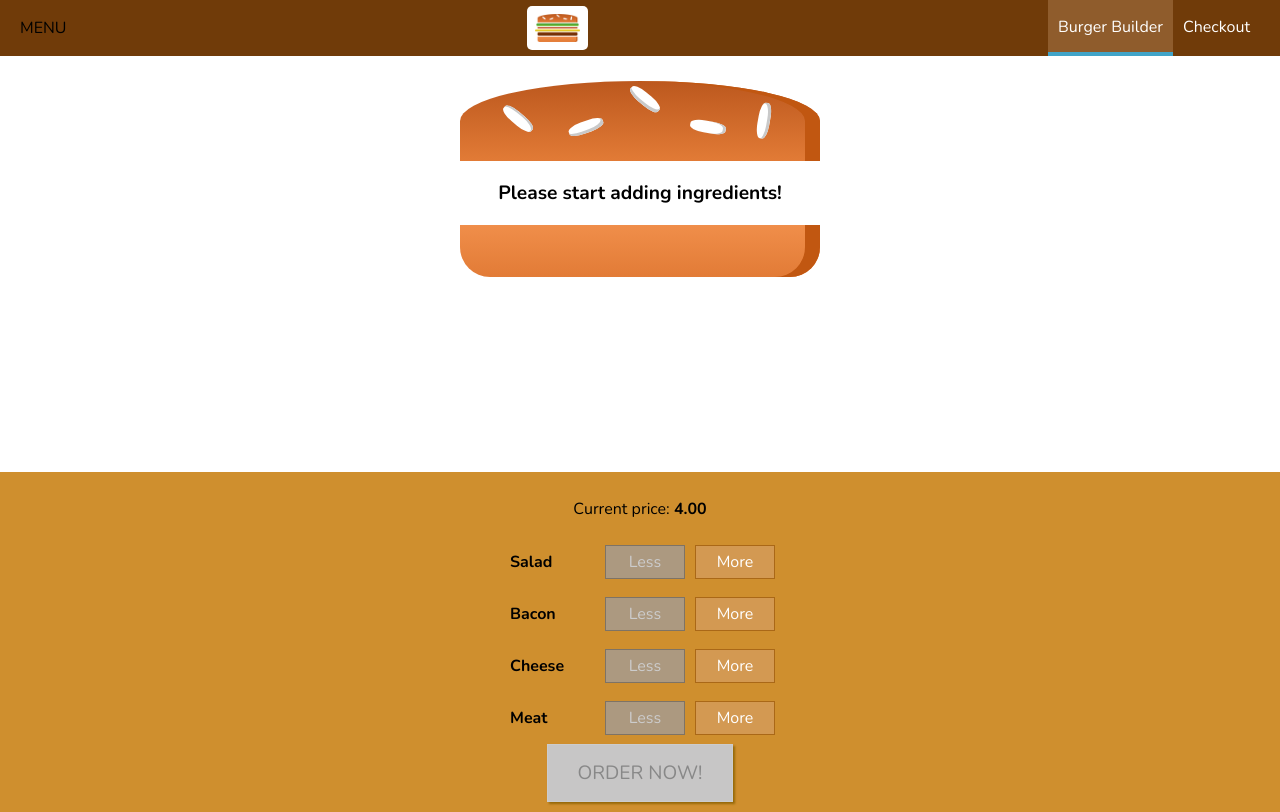
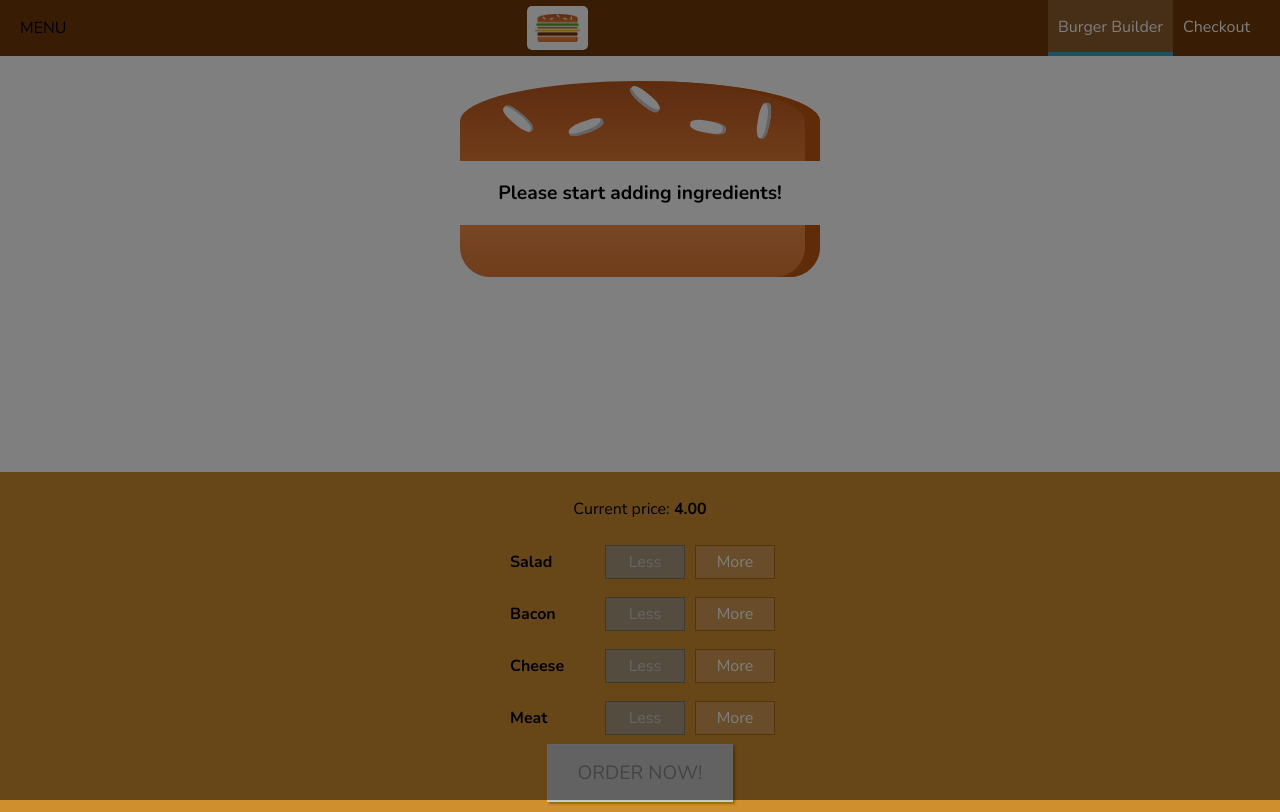
Before and after one commit to sanchezfdezjavier/burger_builder, a React app: page / in a window 1280 px wide. Built offline with nearby package versions, Linux system fonts and the light colour scheme.

Commit message:
179 done

```diff
--- a/src/components/Layout/Layout.js
+++ b/src/components/Layout/Layout.js
@@ -1,17 +1,25 @@
-import React from 'react';
+import React, { Component } from 'react';
 import Aux from '../../hoc/Aux';
 import classes from './Layout.css';
 import Toolbar from '../Navigation/Toolbar/Toolbar';
 import SideDrawer from '../Navigation/SideDrawer/SideDrawer';
 
-const layout = (props) => {
-	return (
-		<Aux>
-			<Toolbar />
-			<SideDrawer />
-			<main className={classes.Content}>{props.children}</main>
-		</Aux>
-	);
-};
+class Layout extends Component {
+	state = {
+		showSideDrawer: true
+	};
+	sideDrawerClosedHandler = () => {
+		this.setState({ showSideDrawer: false });
+	};
+	render() {
+		return (
+			<Aux>
+				<Toolbar />
+				<SideDrawer open={this.state.showSideDrawer} closed={this.sideDrawerClosedHandler} />
+				<main className={classes.Content}>{this.props.children}</main>
+			</Aux>
+		);
+	}
+}
 
-export default layout;
+export default Layout;
--- a/src/components/Navigation/SideDrawer/SideDrawer.js
+++ b/src/components/Navigation/SideDrawer/SideDrawer.js
@@ -2,10 +2,19 @@
 import Logo from '../../Logo/Logo';
 import NavigationItems from '../NavigationItems/NavigationItems';
 import classes from './SideDrawer.css';
+import Backdrop from '../../UI/Backdrop/Backdrop';
+import Aux from '../../../hoc/Aux';
 
 const sideDrawer = (props) => {
+	let attachedClasses = [ classes.SideDrawer, classes.Close ];
+	if (props.open) {
+		attachedClasses = [ classes.SideDrawer, classes.Open ];
+	}
+
 	return (
-		<div className={classes.SideDrawer}>
+		<Aux>
+			<Backdrop show={props.open} clicked={props.closed} />
+			<div className={attachedClasses.join(' ')}>
 				<div className={classes.Logo}>
 					<Logo />
 				</div>
@@ -13,6 +22,7 @@
 					<NavigationItems />
 				</nav>
 			</div>
+		</Aux>
 	);
 };
 
```
Lines whose indentation alone changed are shown as unchanged.
